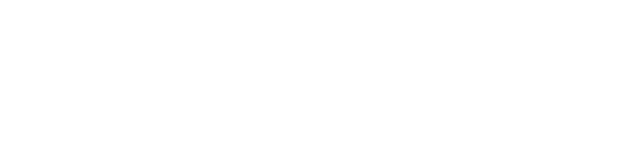
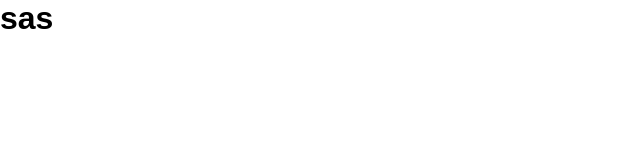
Before and after one commit to madac4/Santino, a website: page Santino/index.html in a window 1280 px wide. Shown: the full height of the page, 0-640 px from the left. Drawn offline with nearby package versions, Linux system fonts and the light colour scheme.

Commit message:
inital commit

```diff
--- a/Santino/index.html
+++ b/Santino/index.html
@@ -17,7 +17,7 @@
 </header>
 
 
-
+    <h1>sas</h1>
 
 
 
```
Also changed, not shown: #src/index.html (+1 -1 lines).
